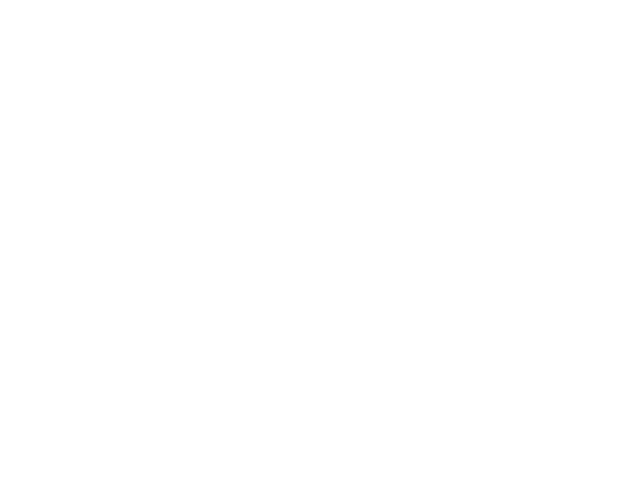
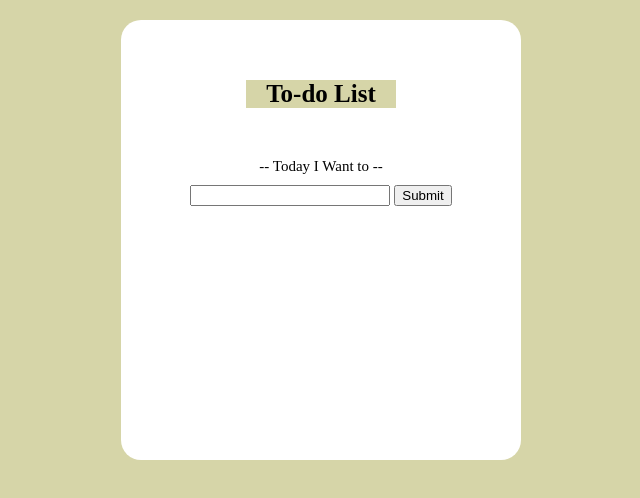
Before and after one commit to dts-kominfo-rea2a/challenge-08-Skukzky, a website: page index.html in a window 1280 px wide. Shown: the whole page, without its empty margins (319-959 px from the left). Drawn offline with Linux system fonts and the light colour scheme.

Commit message:
challenge-dom

```diff
--- a/index.html
+++ b/index.html
@@ -4,38 +4,59 @@
     <meta charset="UTF-8" />
     <meta http-equiv="X-UA-Compatible" content="IE=edge" />
     <meta name="viewport" content="width=device-width, initial-scale=1.0" />
+    <link rel="stylesheet" href="./style/style.css">
     <title>Challenge - DOM</title>
   </head>
   <body>
     <div id="app">
       <!-- TODO: Buatlah sebuah header dengan id todo-title -->
+      <header id="todo-title">To-do List</header>
       <!-- TODO: Buatlah sebuah subtitle dengan id todo-subtitle -->
+      <sub id="todo-subtitle">-- Today I Want to --</sub>
 
       <!-- Section: input -->
       <!-- TODO: Buatlah sebuah input bertipe text dengan id todo-input -->
       <!-- TODO: Buatlah sebuah button dengan id todo-submit -->
+      <section>
+        <input type="text" id="todo-input">
+        <button id="todo-submit">Submit</button>
+      </section>
 
       <!-- Section output -->
       <!-- TODO: Buatlah sebuah <ul> dengan id todo-output -->
+      <section>
+        <ul id="todo-output"></ul>
+      </section>
     </div>
 
     <!-- ! Untuk tantangan ini, script jangan diubah ke external js yah ! -->
     <script>
       // TODO: Deklarasi variable sesuai dengan kebutuhan di sini
-      let button;
-      let input;
-      let output;
+      let button = document.getElementById("todo-submit");
+      let input = document.getElementById("todo-input");
+      let output = document.getElementById("todo-output");
 
       // TODO: Buatlah sebuah fungsi dengan nama fnClickHandler
       // Fungsi yang digunakan untuk menambahkan tulisan
       // Jangan ubah cara deklarasi fungsinya, cukup isi saja
-      function fnClickHandler(toDoItem) {}
+      function fnClickHandler(toDoItem) {
+        let inputValue = document.createElement("li");
+        inputValue.innerHTML = input.value;
+        output.append(inputValue);
+        input.value = "";
+      }
 
       // TODO: register event onclick / addEventListener untuk button
       // akan menjalankan fungsi fnClickHandler
+      button.addEventListener('click', fnClickHandler);
 
       // TODO: register event onkeypress / addEventListener untuk input
       // sehingga saat di input ditekan enter akan menjalankan fungsi fnClickHandler juga
+      input.addEventListener("keypress", (event) => {
+        if(event.key === "Enter") {
+          fnClickHandler()
+        }
+      })
     </script>
   </body>
 </html>
--- /dev/null
+++ b/style/style.css
@@ -0,0 +1,49 @@
+:root {
+    --body-color: #D6D5A8;
+    --text-color: black;
+}
+
+* {
+    box-sizing: border-box;
+}
+body {
+    background: var(--body-color);
+}
+
+#app{
+    display: flex;
+    margin: 20px auto;
+    background-color: white;
+    height: 55vh;
+    width: 400px;
+    padding: 20px 5px;
+    flex-direction: column;
+    align-items: center;
+    border-radius: 20px;
+    flex-wrap: wrap;
+    gap: 10px;
+}
+
+#todo-title{
+    font-size: 25px;
+    font-weight: 600;
+    margin-bottom: 40px;
+    margin-top: 40px;
+    background-color: var(--body-color);
+    padding: 0 20px;
+
+}
+#todo-subtitle{
+    font-size:15px;
+}
+#todo-input{
+    width: 200px;
+}
+
+#todo-output{
+    width:300px
+}
+
+ul {
+    color: var(--text-color);
+}
```
